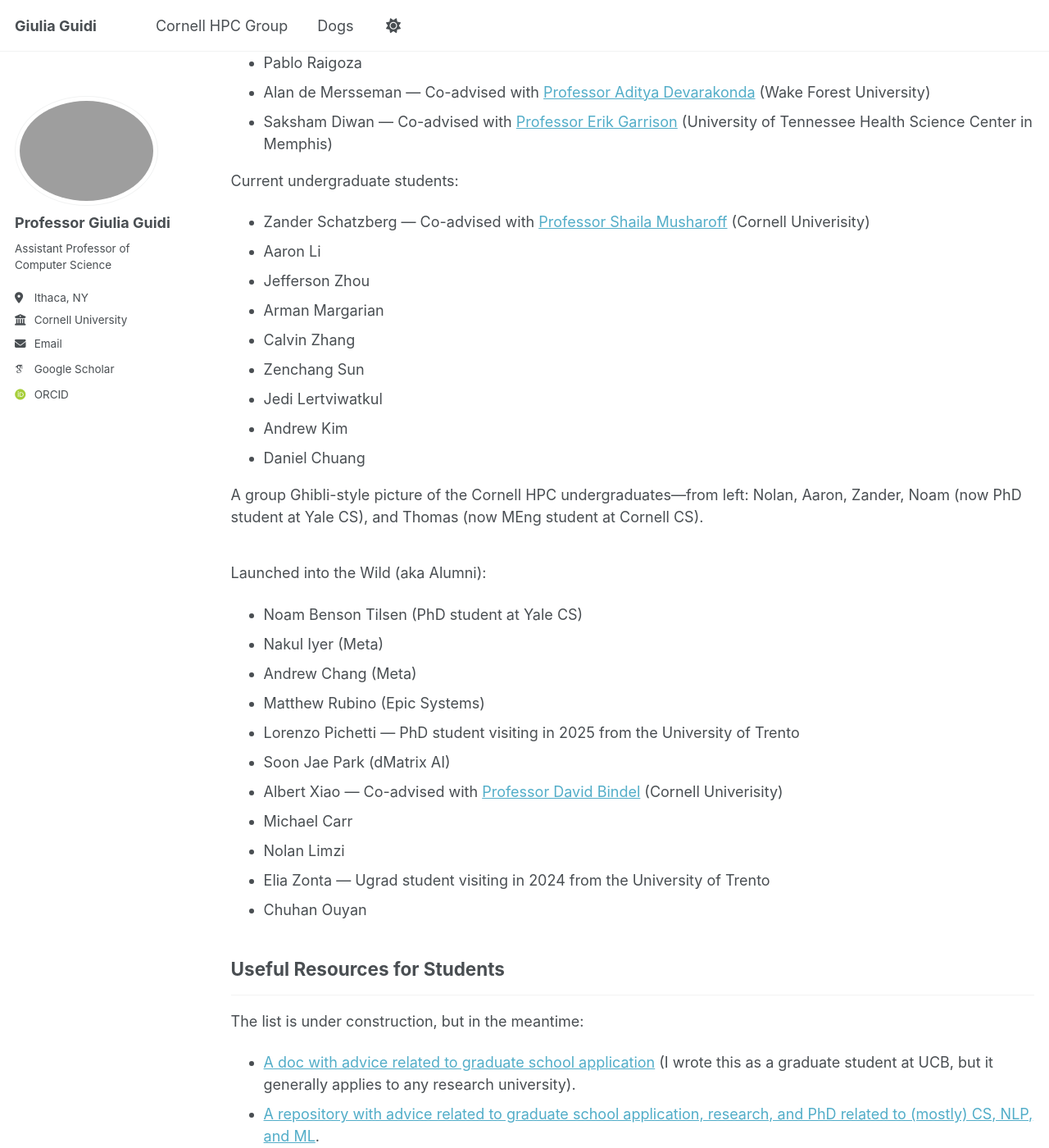
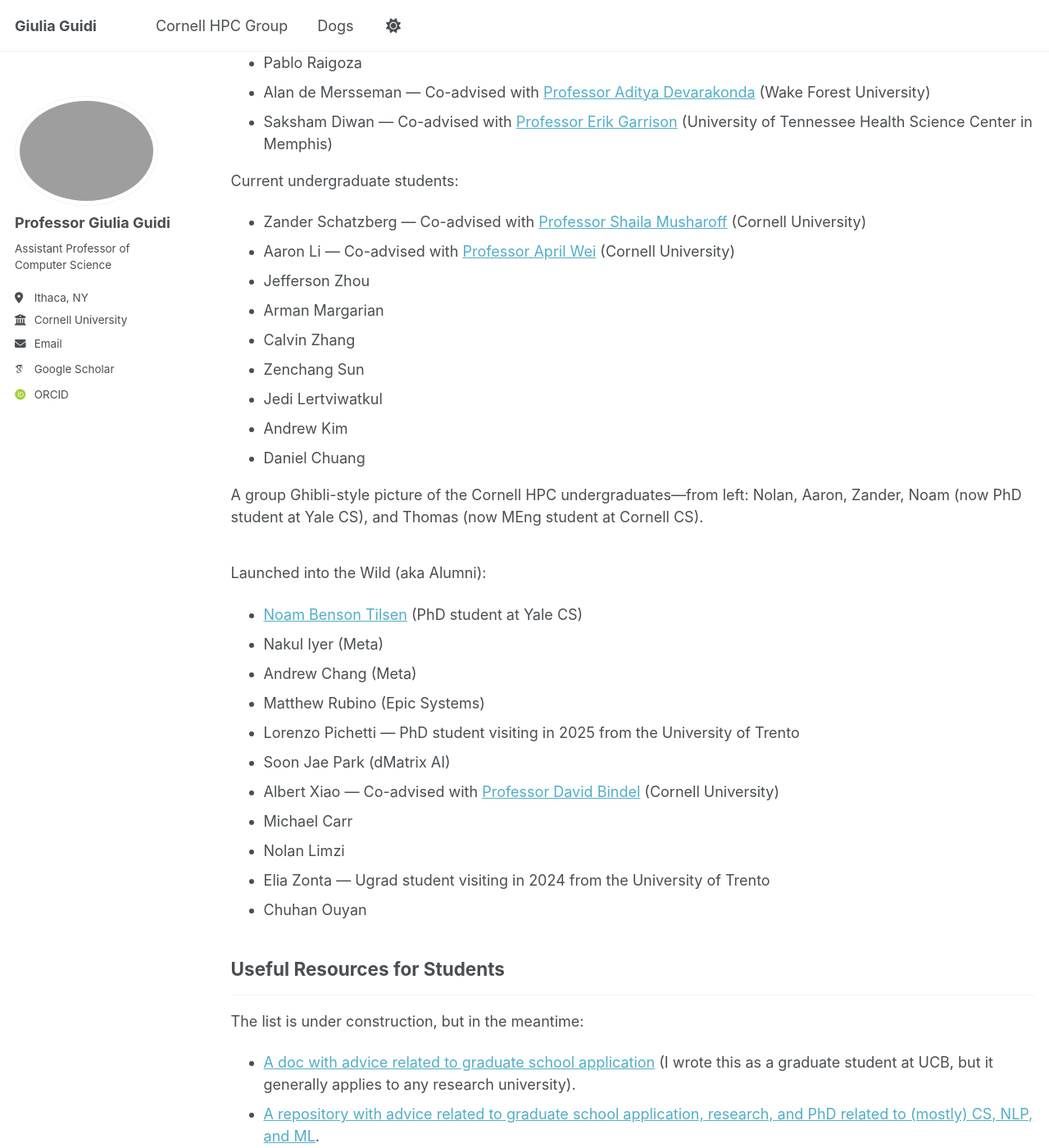
Before and after one commit to giuliaguidi/giuliaguidi.github.io, a Jekyll site: the page built from _pages/hpcgroup.html, in a window 1280 px wide and 1400 px high, scrolled down 591 px. Shown: the whole window at 82% size. Built offline with Jekyll 4.4.1, drawn with Linux system fonts in a browser that asks for light colours; some web fonts are replaced.

Commit message:
Fix typos and update co-advising information

```diff
--- a/_pages/hpcgroup.html
+++ b/_pages/hpcgroup.html
@@ -77,8 +77,8 @@ author_profile: true
 
     <p>Current undergraduate students:</p>
     <ul>
-        <li>Zander Schatzberg &mdash; Co-advised with <a href="https://musharofflab.github.io/index.html">Professor Shaila Musharoff</a> (Cornell Univerisity)</li>
-        <li>Aaron Li</li>
+        <li>Zander Schatzberg &mdash; Co-advised with <a href="https://musharofflab.github.io/index.html">Professor Shaila Musharoff</a> (Cornell University)</li>
+        <li>Aaron Li &mdash; Co-advised with <a href="https://aprilweilab.github.io/">Professor April Wei</a> (Cornell University)</li>
         <li>Jefferson Zhou</li>
         <li>Arman Margarian</li>
         <li>Calvin Zhang</li>
@@ -102,13 +102,13 @@ author_profile: true
 
     <p>Launched into the Wild (aka Alumni):</p>
     <ul>
-        <li>Noam Benson Tilsen (PhD student at Yale CS)</li>
+        <li><a href="https://noambt.com/">Noam Benson Tilsen</a> (PhD student at Yale CS)</li>
         <li>Nakul Iyer (Meta)</li>
         <li>Andrew Chang (Meta)</li>
         <li>Matthew Rubino (Epic Systems)</li>
         <li>Lorenzo Pichetti &mdash; PhD student visiting in 2025 from the University of Trento</li>
         <li>Soon Jae Park (dMatrix AI)</li>
-        <li>Albert Xiao &mdash; Co-advised with <a href="https://www.cs.cornell.edu/~bindel/">Professor David Bindel</a> (Cornell Univerisity)</li>
+        <li>Albert Xiao &mdash; Co-advised with <a href="https://www.cs.cornell.edu/~bindel/">Professor David Bindel</a> (Cornell University)</li>
         <li>Michael Carr</li>
         <li>Nolan Limzi</li>
         <li>Elia Zonta &mdash; Ugrad student visiting in 2024 from the University of Trento</li>
```
